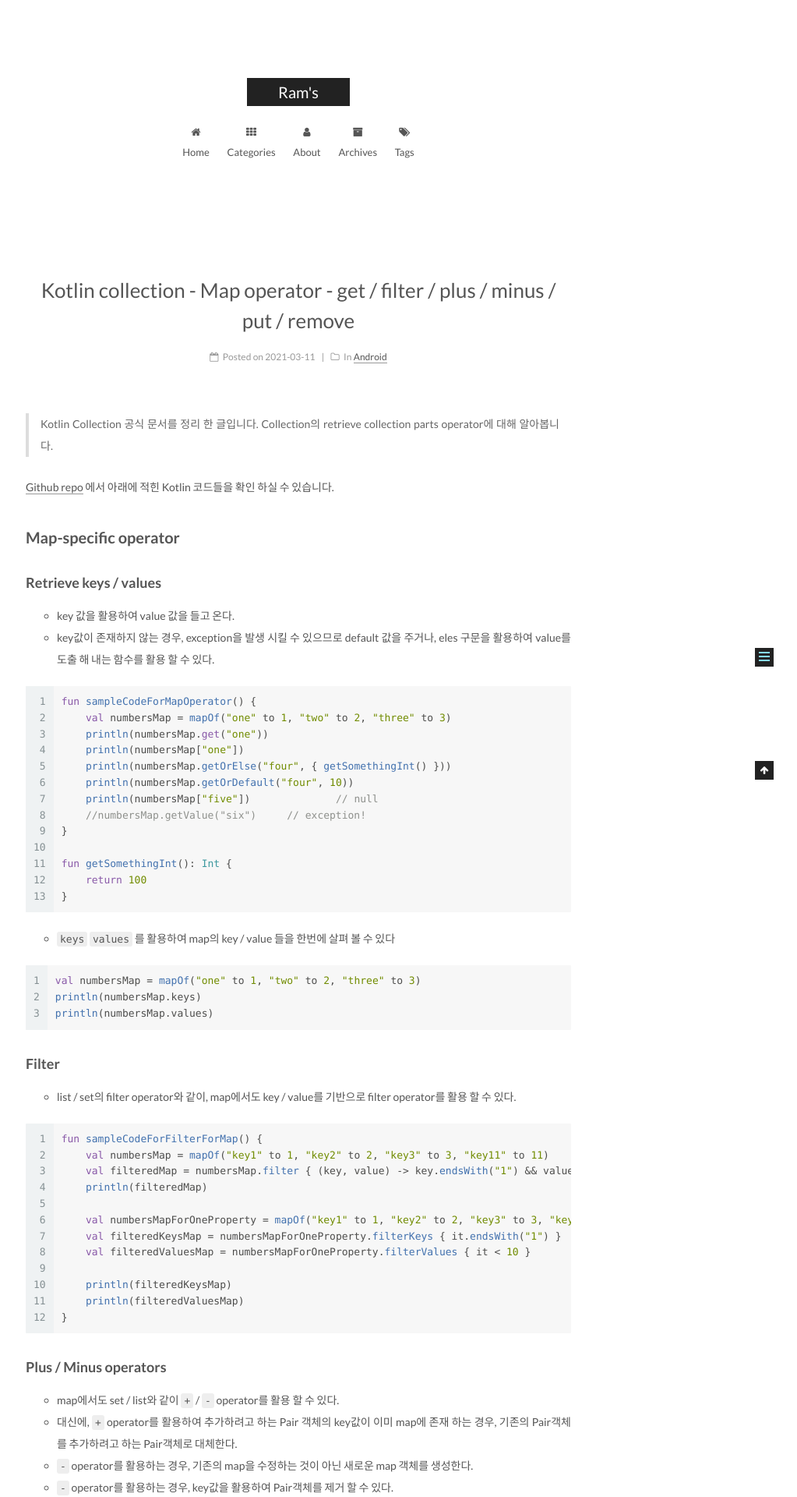
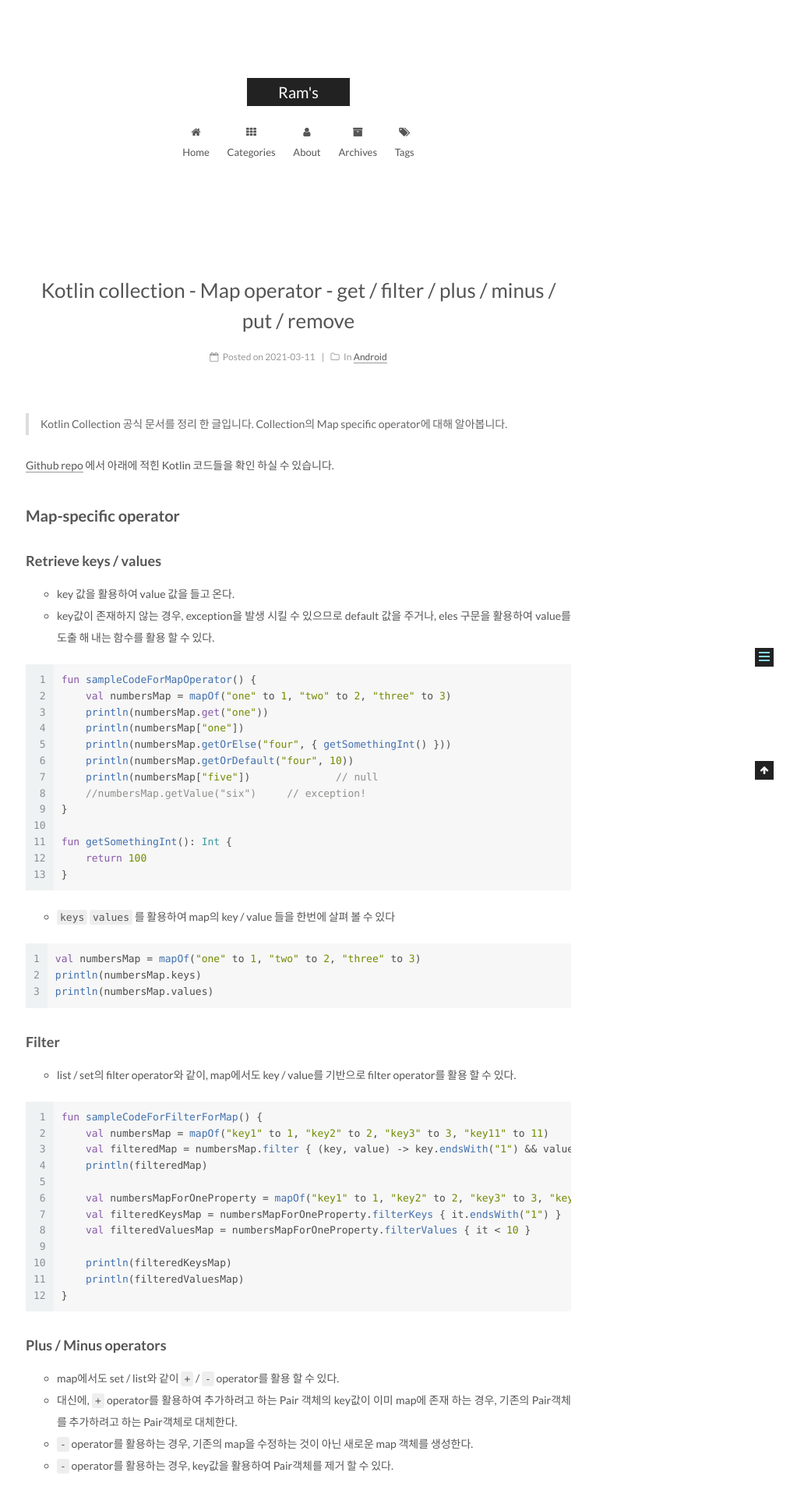
Before and after one commit to kangraemin/kangraemin.github.io, a Jekyll site: the page built from _posts/2021-03-11-kotlin-collection-map-operator.md, in a window 1280 px wide. Shown: the top 1920 px of the page at 78% size, without its empty margins (257-1280 px from the left). Built offline with Jekyll 4.4.1, drawn with Linux system fonts in a browser that asks for light colours; comment, search, counter and statistics services are not loaded.

Commit message:
Fix typo in map operator posts

```diff
--- a/_posts/2021-03-11-kotlin-collection-map-operator.md
+++ b/_posts/2021-03-11-kotlin-collection-map-operator.md
@@ -8,7 +8,7 @@ tags:
  - Collection
 ---
 
-> Kotlin Collection 공식 문서를 정리 한 글입니다. Collection의 retrieve collection parts operator에 대해 알아봅니다.
+> Kotlin Collection 공식 문서를 정리 한 글입니다. Collection의 Map specific operator에 대해 알아봅니다.
 
 [Github repo](https://github.com/kangraemin/kotlin_study/blob/master/kangraemin/collection/src/MapOperator.kt) 에서 아래에 적힌 Kotlin 코드들을 확인 하실 수 있습니다.
 
```
